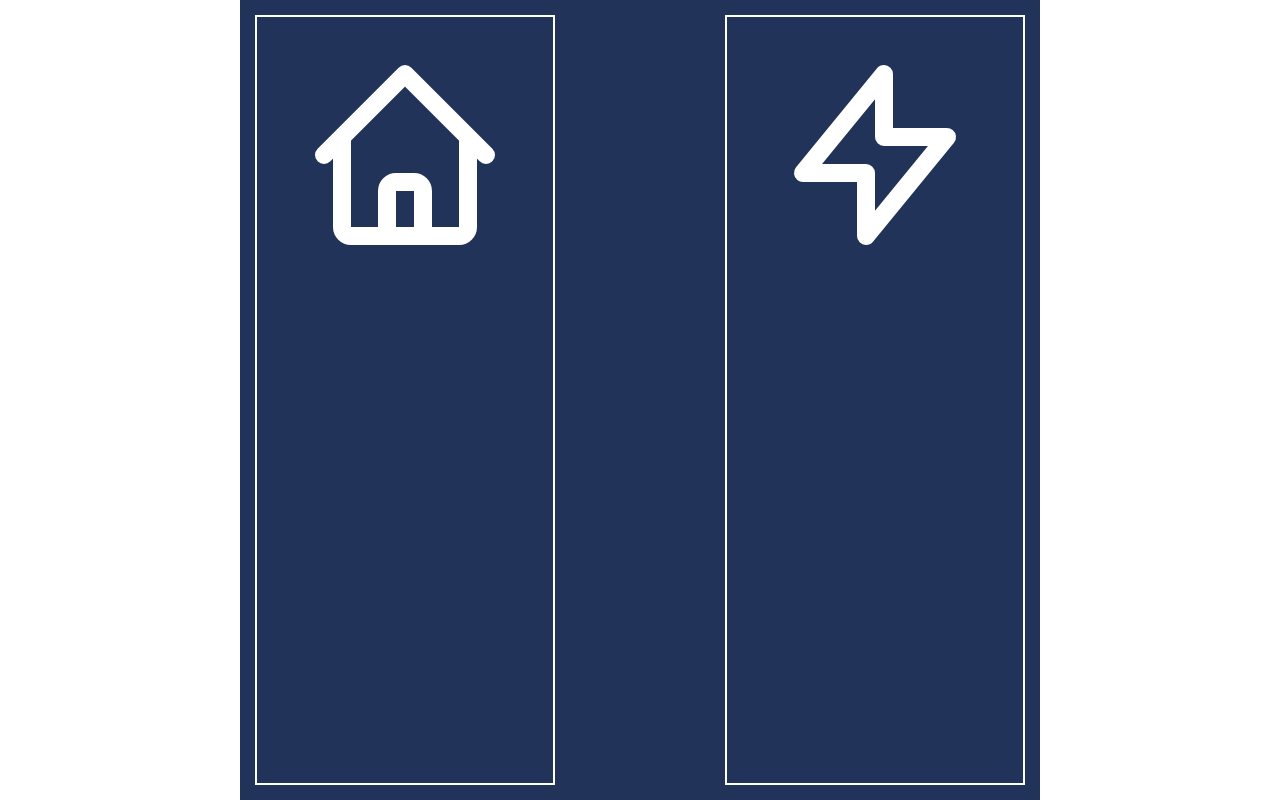
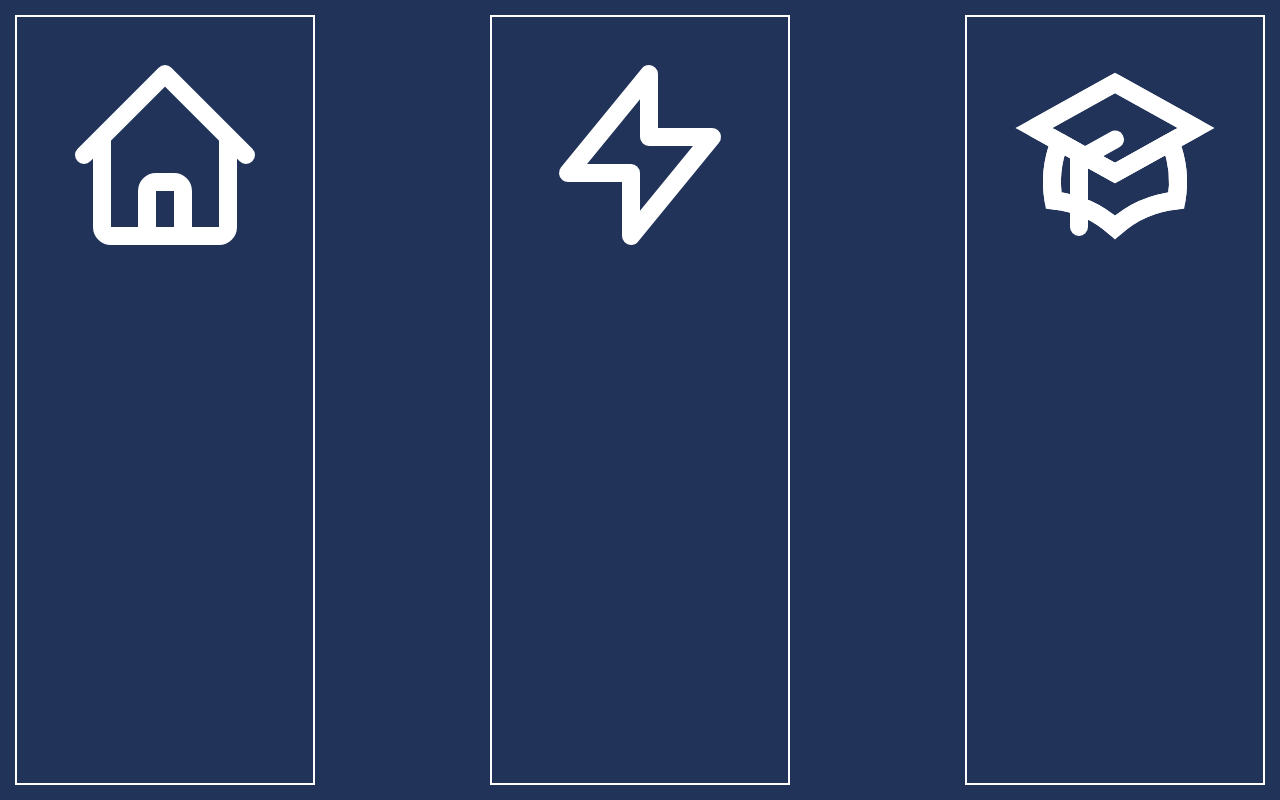
Before and after one commit to mhrgoldberg/fomo, a Next.js app: page /tileSort in a window 1280 px wide. Built offline with nearby package versions, Linux system fonts and the light colour scheme.

Commit message:
Feat: Add third tile

```diff
--- a/pages/tileSort.tsx
+++ b/pages/tileSort.tsx
@@ -1,6 +1,6 @@
 // import Head from "next/head"
 // import Image from "next/image"
-import { HomeIcon, LightningBoltIcon } from "@heroicons/react/outline"
+import { HomeIcon, LightningBoltIcon, AcademicCapIcon } from "@heroicons/react/outline"
 import styled from "styled-components"
 import Slot from "../components/Slot"
 import Tile from "../components/Tile"
@@ -10,16 +10,12 @@ const Div = styled.div`
   display: flex;
   justify-content: space-between;
   width: 100%;
-  // LOOK BACK HERE
-  max-width: 800px;
   height: 100vh;
 
   overflow: hidden;
   margin: 0 auto;
 
   padding: 15px;
-  /* min-width: 100vw;
-  min-height: 100vh; */
 `
 
 function TileSort() {
@@ -36,6 +32,11 @@ function TileSort() {
             <LightningBoltIcon color="white" />
           </Tile>
         </Slot>
+        <Slot id="slot3">
+          <Tile id="tile3" draggable={true}>
+            <AcademicCapIcon color="white" />
+          </Tile>
+        </Slot>
       </Div>
     </>
   )
```
